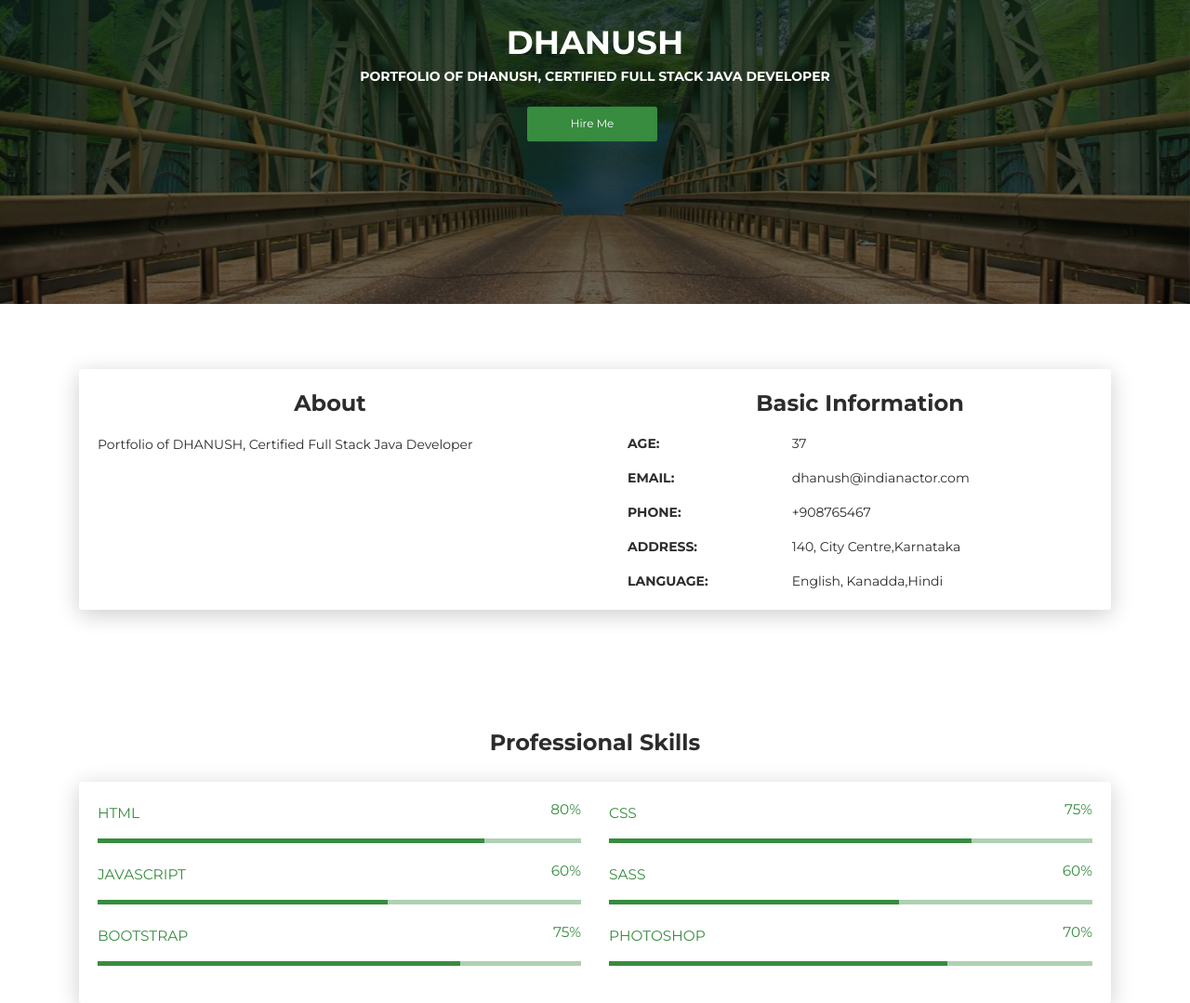
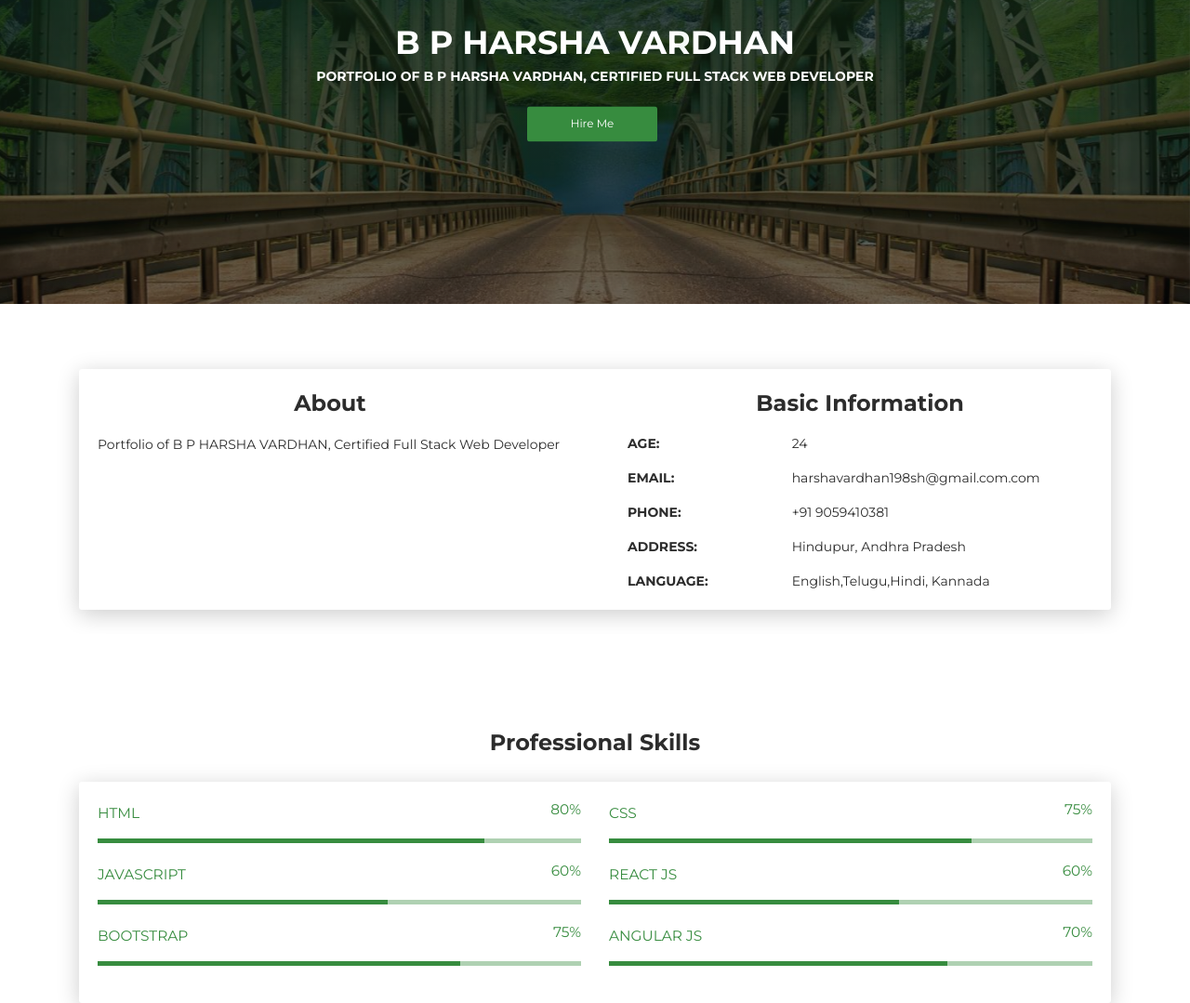
Before and after one commit to Harshash198/portfolioo, a plain HTML site: page index.html in a window 1280 px wide. Shown: the part 223-1302 px from the top of the page at 93% size. Drawn offline with nearby package versions, Linux system fonts and the light colour scheme.

Commit message:
Update index.html

```diff
--- a/index.html
+++ b/index.html
@@ -50,8 +50,8 @@
       <div class="container">
         <div class="content-center">
           <div class="cc-profile-image"><a href="#"><img src="photo1.png" alt="Image"/></a></div>
-          <div class="h2 title">DHANUSH</div>
-          <p class="category text-white">Portfolio of Dhanush, Certified Full Stack Java Developer</p><a class="btn btn-primary smooth-scroll mr-2" href="#contact" data-aos="zoom-in" data-aos-anchor="data-aos-anchor">Hire Me</a>
+          <div class="h2 title">B P HARSHA VARDHAN</div>
+          <p class="category text-white">Portfolio of B P HARSHA VARDHAN, Certified Full Stack Web Developer</p><a class="btn btn-primary smooth-scroll mr-2" href="#contact" data-aos="zoom-in" data-aos-anchor="data-aos-anchor">Hire Me</a>
         </div>
       </div>
 
@@ -64,7 +64,7 @@
         <div class="col-lg-6 col-md-12">
           <div class="card-body">
             <div class="h4 mt-0 title">About</div>
-            <p>Portfolio of DHANUSH, Certified Full Stack Java Developer</p>
+            <p>Portfolio of B P HARSHA VARDHAN, Certified Full Stack Web Developer</p>
 
           </div>
         </div>
@@ -73,23 +73,23 @@
             <div class="h4 mt-0 title">Basic Information</div>
             <div class="row">
               <div class="col-sm-4"><strong class="text-uppercase">Age:</strong></div>
-              <div class="col-sm-8">37</div>
+              <div class="col-sm-8">24</div>
             </div>
             <div class="row mt-3">
               <div class="col-sm-4"><strong class="text-uppercase">Email:</strong></div>
-              <div class="col-sm-8">dhanush@indianactor.com</div>
+              <div class="col-sm-8">harshavardhan198sh@gmail.com.com</div>
             </div>
             <div class="row mt-3">
               <div class="col-sm-4"><strong class="text-uppercase">Phone:</strong></div>
-              <div class="col-sm-8">+908765467</div>
+              <div class="col-sm-8">+91 9059410381</div>
             </div>
             <div class="row mt-3">
               <div class="col-sm-4"><strong class="text-uppercase">Address:</strong></div>
-              <div class="col-sm-8">140, City Centre,Karnataka</div>
+              <div class="col-sm-8">Hindupur, Andhra Pradesh</div>
             </div>
             <div class="row mt-3">
               <div class="col-sm-4"><strong class="text-uppercase">Language:</strong></div>
-              <div class="col-sm-8">English, Kanadda,Hindi</div>
+              <div class="col-sm-8">English,Telugu,Hindi, Kannada</div>
             </div>
           </div>
         </div>
@@ -127,7 +127,7 @@
             </div>
           </div>
           <div class="col-md-6">
-            <div class="progress-container progress-primary"><span class="progress-badge">SASS</span>
+            <div class="progress-container progress-primary"><span class="progress-badge">React JS</span>
               <div class="progress">
                 <div class="progress-bar progress-bar-primary" data-aos="progress-full" data-aos-offset="10" data-aos-duration="2000" role="progressbar" aria-valuenow="60" aria-valuemin="0" aria-valuemax="100" style="width: 60%;"></div><span class="progress-value">60%</span>
               </div>
@@ -143,7 +143,7 @@
             </div>
           </div>
           <div class="col-md-6">
-            <div class="progress-container progress-primary"><span class="progress-badge">Photoshop</span>
+            <div class="progress-container progress-primary"><span class="progress-badge">Angular JS</span>
               <div class="progress">
                 <div class="progress-bar progress-bar-primary" data-aos="progress-full" data-aos-offset="10" data-aos-duration="2000" role="progressbar" aria-valuenow="60" aria-valuemin="0" aria-valuemax="100" style="width: 70%;"></div><span class="progress-value">70%</span>
               </div>
@@ -169,7 +169,7 @@
         <div class="ml-auto mr-auto">
           <div class="row">
             <div class="col-md-6">
-              <div class="cc-porfolio-image img-raised" data-aos="fade-up" data-aos-anchor-placement="top-bottom"><a href="https://github.com/Priya9096/demopro">
+              <div class="cc-porfolio-image img-raised" data-aos="fade-up" data-aos-anchor-placement="top-bottom"><a href="https://github.com/Harshash198">
                   <figure class="cc-effect"><img src="images/project-1.jpg" alt="Image"/>
                     <figcaption>
                       <div class="h4">Recent Project</div>
```
